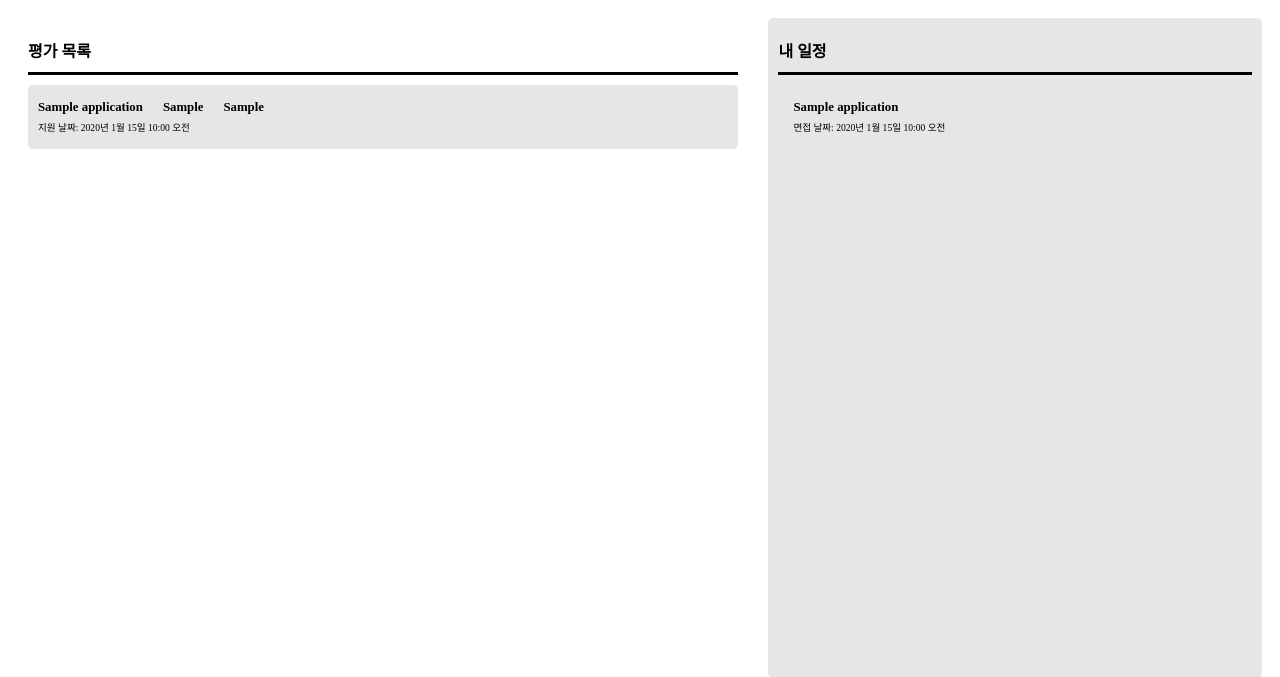
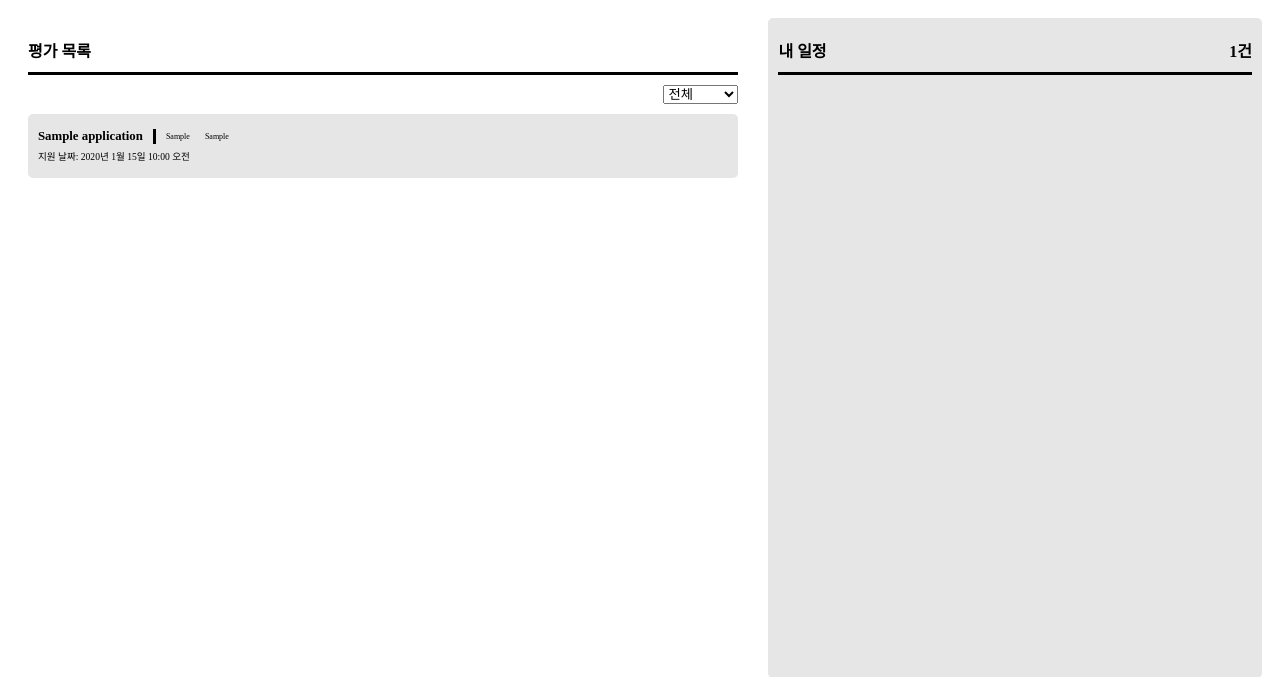
Before and after one commit to yumin22/piro21_HireHub, a Django app: template templates/mainboard.html in a window 1280 px wide. Shown: the top 677 px of the page. Run offline with Django 5.2, Linux system fonts and the light colour scheme; tables that the repository leaves empty hold one stand-in row (values such as "Sample post"); the template is opened without the code that fills it: values that come from a table or form of the project are taken from there, most other values are stand-ins (such as "Sample title", 1, 10 or a date in 2020).

Commit message:
8.2 대면 전 기능 구현

```diff
--- a/accounts/urls.py
+++ b/accounts/urls.py
@@ -4,5 +4,5 @@ from . import views
 app_name = 'accounts'
 
 urlpatterns = [
-    path("<int:pk>/mainboard", views.mainboard, name="mainboard"),
+    path("mainboard/<int:pk>/", views.mainboard, name="mainboard"),
 ]
--- a/applicants/models.py
+++ b/applicants/models.py
@@ -30,6 +30,9 @@ class Application(models.Model):
     interview_date = models.DateTimeField(blank=True, null=True)
     status = models.CharField(max_length=50, choices=STATUS_CHOICES, default='submitted')
 
+    def __str__(self):
+        return f'{self.name}'
+
 
 class Answer(models.Model):
     application = models.ForeignKey(Application, on_delete=models.CASCADE, related_name='answers')
--- a/applicants/urls.py
+++ b/applicants/urls.py
@@ -6,4 +6,5 @@ app_name = 'applicants'
 urlpatterns = [
     path("interview", views.interview, name="interview"),
     path("document", views.document, name="document"),
+    path('search_applicant/', views.search_applicant, name='search_applicant'),
 ]
--- a/config/urls.py
+++ b/config/urls.py
@@ -20,7 +20,7 @@ from django.urls import path, include
 urlpatterns = [
     path('admin/', admin.site.urls),
     path('accounts/', include('accounts.urls')),
-    path('applications/', include('applicants.urls')),
+    path('applicants/', include('applicants.urls')),
     path('interviews/', include('interviews.urls')),
     path('evaluations/', include('evaluations.urls')),
 ]
--- a/static/css/mainboard.css
+++ b/static/css/mainboard.css
@@ -17,12 +17,26 @@
     margin-bottom: 10px;
     font-size: 1rem;
     font-weight: bold;
+    display: flex;
+}
+#interview_num {
+    display: block;
+    margin-left: auto;
+}
+
+.sort_container {
+    margin-bottom: 10px;
+    display: flex;
+}
+.form-control {
+    margin-left: auto;
 }
 
 .my_applicant {
     padding:10px;
     background-color: #E6E6E6;
     border-radius: 5px;
+    margin-bottom: 10px;
 }
 
 .my_applicant > p {
@@ -34,10 +48,21 @@
     list-style: none;
     padding-left: 0;
     display: flex;
-    gap: 20px;
+    align-items: center;
+    gap: 10px;
+    margin: 5px 0;
+}
+
+#name {
     font-size: 0.8rem;
     font-weight: bold;
-    margin: 5px 0;
+    padding-right: 10px;
+    border-right: solid black;
+}
+
+.info {
+    font-size: 0.5rem;
+    padding-right: 5px;
 }
 
 .my_schedule{
@@ -51,15 +76,26 @@
 
 .schedule_content {
     padding:10px;
+    display: flex;
+    gap: 10px;
+    align-items: center;
 }
 
-.schedule_content > #name{
+.schedule_content > #schedule_name{
     font-size: 0.8rem;
     font-weight: bold;
     margin: 5px;
 }
 
-.schedule_content > #date{
+.schedule_content > #schedule_date{
     font-size: 0.6rem;
     margin: 5px;
 }
+
+.scroll_section {
+    -ms-overflow-style: none; /* IE and Edge */
+    scrollbar-width: none; /* Firefox */
+}
+.scroll_section::-webkit-scrollbar {
+    display: none; /* Chrome, Safari, Opera*/
+}
--- /dev/null
+++ b/static/js/mainboard.js
@@ -0,0 +1,14 @@
+document.addEventListener('DOMContentLoaded', function () {
+    const query = new URLSearchParams(window.location.search);
+    const sortOrder = query.get('sort');
+    if (sortOrder) {
+        document.getElementById('sortOrder').value = sortOrder;
+    }
+});
+
+document.getElementById('sortOrder').addEventListener('change', function () {
+    const selectedValue = this.value;
+    const query = new URLSearchParams(window.location.search);
+    query.set('sort', selectedValue);
+    window.location.search = query.toString();
+});
--- a/templates/applicant/document.html
+++ b/templates/applicant/document.html
@@ -1,7 +1,7 @@
 {% extends 'base.html' %}
 {% load static %}
 {% block head %}
-
+<link rel="stylesheet" href="{% static 'css/document.css' %}">
 {% endblock %}
 {% block content %}
 <div class="title">지원자 관리 > 서류 관리</div>
@@ -11,7 +11,7 @@
         <div class="scroll_section">
             {% for applicant in applicants %}
             <div class="each_applicant all">
-                <ul>
+                <ul class="applicant_info">
                     <li id="name">{{applicant.name}}</li>
                     <li class="info">{{applicant.school}}</li>
                     <li class="info">{{applicant.major}}</li>
@@ -26,7 +26,7 @@
             {% for applicant in applicants %}
             {% if applicant.status != 'submitted' %}
                 <div class="each_applicant pass">
-                    <ul>
+                    <ul class="applicant_info">
                         <li id="name">{{applicant.name}}</li>
                         <li class="info">{{applicant.school}}</li>
                         <li class="info">{{applicant.major}}</li>
--- a/templates/mainboard.html
+++ b/templates/mainboard.html
@@ -7,13 +7,22 @@
 <div class = "mainboard_container">
     <div class="evaluate_list">
         <p class="main_title">평가 목록</p>
+        <div class="sort_container">
+            <select class="form-control" id="sortOrder">
+                <option value="">전체</option>
+                <option value="submitted">서류 제출</option>
+                <option value="scheduled">면접 예정</option>
+                <option value="in_progress">면접 중</option>
+                <option value="completed">면접 완료</option>
+            </select>
+        </div>
         <div class="scroll_section">
-            {% for applicant in applicants %}
+            {% for applicant in sort_applicants %}
             <div class="my_applicant" OnClick="location.href ='http://URL주소'" style="cursor:pointer;">
                 <ul class="applicant_info">
-                    <li>{{applicant.name}}</li>
-                    <li>{{applicant.school}}</li>
-                    <li>{{applicant.major}}</li>
+                    <li id="name">{{applicant.name}}</li>
+                    <li class="info">{{applicant.school}}</li>
+                    <li class="info">{{applicant.major}}</li>
                 </ul>
                 <p>지원 날짜: {{applicant.submission_date}}</p>
             </div>
@@ -21,15 +30,18 @@
         </div>
     </div>
     <div class="my_schedule">
-        <p class="main_title">내 일정</p>
+        <p class="main_title">내 일정 <span id="interview_num">{{interview_num}}건</span></p>
         <div class="scroll_section">
             {% for applicant in applicants %}
             <div class="schedule_content">
-                <p id="name">{{applicant.name}}</p>
-                <p id="date">면접 날짜: {{applicant.interview_date}}</p>
+                {% if applicant.status != 'submitted' %}
+                <p id="schedule_name">{{applicant.name}}</p>
+                <p id="schedule_date">면접 날짜: {{applicant.interview_date}}</p>
+                {% endif %}
             </div>
             {% endfor %}
         </div>
     </div>
 </div>
+<script src="{% static 'js/mainboard.js' %}"></script>
 {% endblock %}
```
Also changed, not shown: accounts/views.py (+17 -2 lines), applicants/views.py (+7 -0 lines), static/css/document.css (added, +70 -0 lines), static/css/interview.css (added, +74 -0 lines), static/js/interview.js (added, +22 -0 lines), templates/applicant/interview.html (+10 -4 lines).
